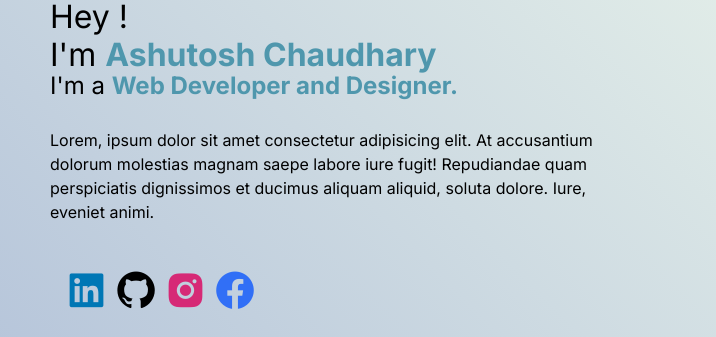
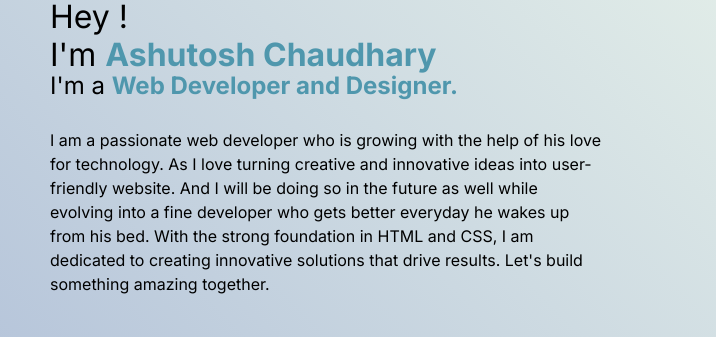
Before and after one commit to lazyhardworker/Portfolio-Website, a plain HTML site: page index.html in a window 1280 px wide. Shown: the part 96-433 px from the top of the page, 564-1280 px from the left. Drawn offline with nearby package versions, Linux system fonts and the light colour scheme.

Commit message:
Update index.html

```diff
--- a/index.html
+++ b/index.html
@@ -31,7 +31,9 @@
         <div class="heroText">
             <h1>Hey ! <br>I'm <span>Ashutosh Chaudhary</span></h1>
             <h2>I'm a <span>Web Developer and Designer.</span></h2>
-            <p style="margin-top: 30px;">Lorem, ipsum dolor sit amet consectetur adipisicing elit. At accusantium dolorum molestias magnam saepe labore iure fugit! Repudiandae quam perspiciatis dignissimos et ducimus aliquam aliquid, soluta dolore. Iure, eveniet animi.</p>
+            <p style="margin-top: 30px;">I am a passionate web developer who is growing with the help of his love for technology. As I love turning creative and innovative ideas into
+            user-friendly website. And I will be doing so in the future as well while evolving into a fine developer who gets better everyday he wakes up from his bed. With the strong
+            foundation in HTML and CSS, I am dedicated to creating innovative solutions that drive results. Let's build something amazing together. </p>
 
             <div class="linkIcons">
                 <a href="https://www.linkedin.com/in/ashutosh-chaudhary-0a3a05280/"><i class='bx bxl-linkedin-square'></i></a>
```
